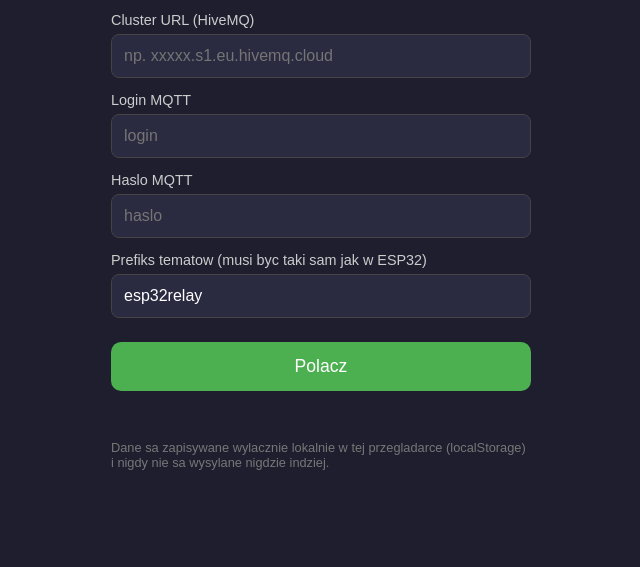
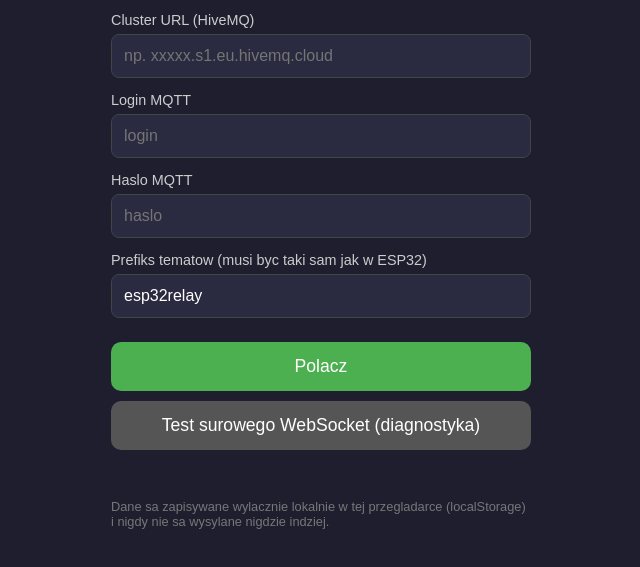
Before and after one commit to Piotrek2019/przekazniki, a plain HTML site: page index.html in a window 1280 px wide. Shown: the part 165-732 px from the top of the page, without its empty margins (319-959 px from the left). Drawn offline with Linux system fonts and the light colour scheme.

Commit message:
Add files via upload

```diff
--- a/index.html
+++ b/index.html
@@ -74,6 +74,7 @@
   <input type="text" id="inpPrefix" placeholder="esp32relay" value="esp32relay" autocapitalize="off" autocorrect="off" spellcheck="false" autocomplete="off">
 
   <button onclick="zaloguj()">Polacz</button>
+  <button type="button" onclick="testRawWebSocket()" style="margin-top:10px; background:#555;">Test surowego WebSocket (diagnostyka)</button>
   <div id="loginError"></div>
   <div class="hint">Dane sa zapisywane wylacznie lokalnie w tej przegladarce (localStorage) i nigdy nie sa wysylane nigdzie indziej.</div>
 </div>
@@ -106,6 +107,45 @@ function getConfig() {
 
 function saveConfig(cfg) {
   localStorage.setItem('mqttConfig', JSON.stringify(cfg));
+}
+
+function testRawWebSocket() {
+  const host = document.getElementById('inpHost').value.trim();
+  const errEl = document.getElementById('loginError');
+  if (!host) {
+    errEl.textContent = 'Wpisz najpierw Cluster URL.';
+    return;
+  }
+  errEl.style.color = '#4caf50';
+  errEl.textContent = 'Testuje surowe polaczenie WebSocket...';
+
+  const url = `wss://${host}:8884/mqtt`;
+  let ws;
+  try {
+    ws = new WebSocket(url, ['mqtt']);
+  } catch (e) {
+    errEl.style.color = '#f44336';
+    errEl.textContent = 'Wyjatek przy tworzeniu WebSocket: ' + e.message;
+    return;
+  }
+
+  const start = Date.now();
+
+  ws.onopen = () => {
+    errEl.style.color = '#4caf50';
+    errEl.textContent = `WebSocket OTWARTY (${Date.now() - start}ms) - transport dziala! Zamykam test.`;
+    setTimeout(() => ws.close(), 500);
+  };
+
+  ws.onerror = (e) => {
+    errEl.style.color = '#f44336';
+    errEl.textContent += ' | Zdarzenie onerror (surowy WS).';
+  };
+
+  ws.onclose = (e) => {
+    errEl.style.color = '#f44336';
+    errEl.textContent = `WebSocket ZAMKNIETY po ${Date.now() - start}ms | code=${e.code} reason="${e.reason}" wasClean=${e.wasClean}`;
+  };
 }
 
 function zaloguj() {
```
